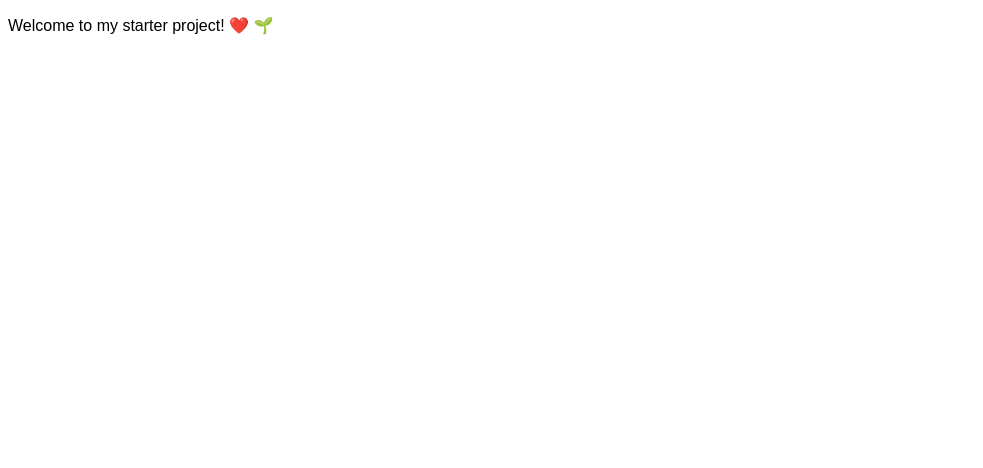
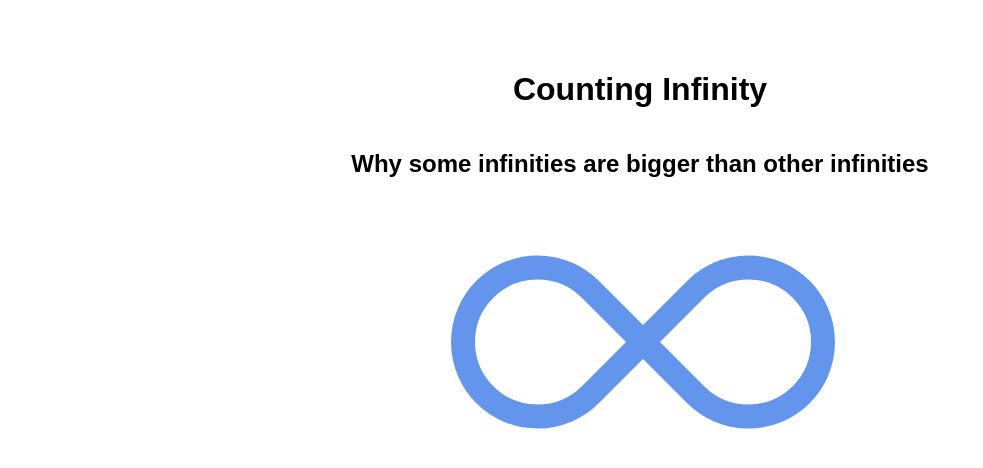
Before and after one commit to mmcghee18/infinity, a React (Create React App) app: page / in a window 1280 px wide. Shown: the top 468 px of the page, without its empty margins (0-983 px from the left). Built offline with nearby package versions, Linux system fonts and the light colour scheme.

Commit message:
title page with simple animating infinity

```diff
--- a/src/App.js
+++ b/src/App.js
@@ -1,14 +1,18 @@
 import React from "react";
+import Header from "./article-components/Header.jsx";
+import useKeyPress from "./hooks/useKeyPress.js";
 
 function App() {
+  // const leftPress = useKeyPress("ArrowLeft");
+  // const rightPress = useKeyPress("ArrowRight");
+
   return (
     <div className="App">
-      <p>
-        Welcome to my starter project!{" "}
-        <span role="img" aria-label="heart and seedling">
-          ❤️ 🌱
-        </span>
-      </p>
+      {/* <div>
+        {leftPress && "😊"}
+        {rightPress && "😢"}
+      </div> */}
+      <Header />
     </div>
   );
 }
--- /dev/null
+++ b/src/article-components/Header.jsx
@@ -0,0 +1,41 @@
+import React from "react";
+import { FullPageContainer } from "../styles/styles.js";
+import { useSpring, animated } from "react-spring";
+
+const AnimatingInfinity = () => {
+  const props = useSpring({
+    config: { duration: 3000 },
+    x: 0,
+    from: { x: 200 },
+  });
+
+  return (
+    <animated.svg
+      strokeDasharray="200"
+      strokeDashoffset={props.x}
+      width="400px"
+      height="300px"
+      viewBox="0 0 50 50"
+    >
+      <path
+        stroke="cornflowerblue"
+        fill="none"
+        strokeWidth="4"
+        d="M23.71 5.21l17.58 17.58a12.43 12.43 0 0 0 17.57 0 12.43 12.43 0 0 0 0-17.57 12.43 12.43 0 0 0-17.57 0L23.71 22.79a12.43 12.43 0 0 1-17.57 0 12.43 12.43 0 0 1 0-17.57 12.43 12.43 0 0 1 17.57-.01z"
+        transform={"translate(-7, 10)"}
+      />
+    </animated.svg>
+  );
+};
+
+const Header = () => {
+  return (
+    <FullPageContainer>
+      <h1>Counting Infinity</h1>
+      <h2>Why some infinities are bigger than other infinities</h2>
+      <AnimatingInfinity />
+    </FullPageContainer>
+  );
+};
+
+export default Header;
--- /dev/null
+++ b/src/hooks/useKeyPress.js
@@ -0,0 +1,35 @@
+import React, { useState, useEffect } from "react";
+
+const useKeyPress = (targetKey) => {
+  // State for keeping track of whether key is pressed
+  const [keyPressed, setKeyPressed] = useState(false);
+
+  // If pressed key is our target key then set to true
+  function downHandler({ key }) {
+    if (key === targetKey) {
+      setKeyPressed(true);
+    }
+  }
+
+  // If released key is our target key then set to false
+  const upHandler = ({ key }) => {
+    if (key === targetKey) {
+      setKeyPressed(false);
+    }
+  };
+
+  // Add event listeners
+  useEffect(() => {
+    window.addEventListener("keydown", downHandler);
+    window.addEventListener("keyup", upHandler);
+    // Remove event listeners on cleanup
+    return () => {
+      window.removeEventListener("keydown", downHandler);
+      window.removeEventListener("keyup", upHandler);
+    };
+  }, []); // Empty array ensures that effect is only run on mount and unmount
+
+  return keyPressed;
+};
+
+export default useKeyPress;
--- a/src/styles/styles.js
+++ b/src/styles/styles.js
@@ -1,4 +1,4 @@
-import { createGlobalStyle } from "styled-components";
+import styled, { createGlobalStyle } from "styled-components";
 
 export const GlobalStyle = createGlobalStyle`
   body {
@@ -7,3 +7,11 @@ export const GlobalStyle = createGlobalStyle`
     color: black;
   }
 `;
+
+export const FullPageContainer = styled.div`
+  height: 100vh;
+  display: flex;
+  flex-direction: column;
+  align-items: center;
+  margin-top: 50px;
+`;
```
